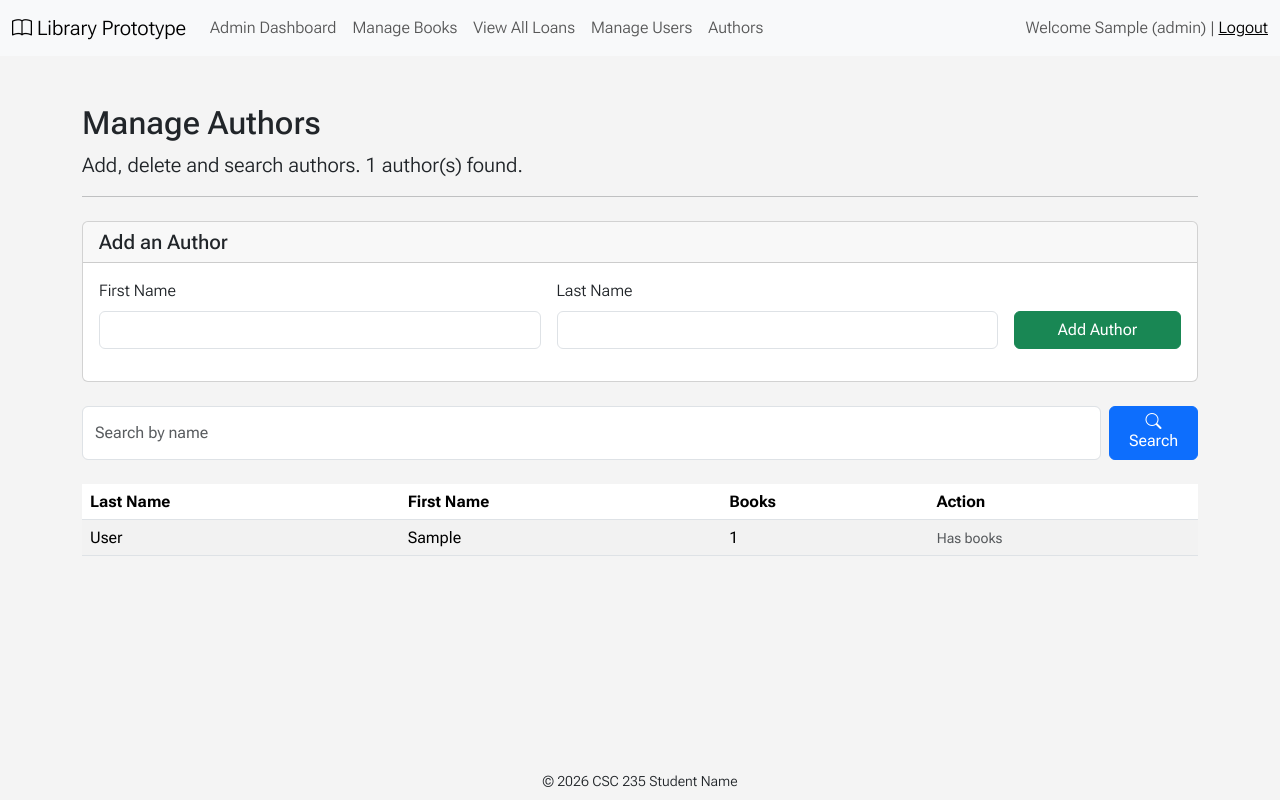
After one commit to OnTheFlyCoding/libraryApp, a PHP site: page /admin/authors.php in a window 1280 px wide. The commit adds this page. Run offline with PHP 8.4, Linux system fonts and the light colour scheme; the visitor is signed in with stand-in values (Sample User, id 1); tables that the repository leaves empty or names only in its code hold one stand-in row (values such as "Sample post").

Commit message:
Add/delete authors
From Gio & Jael

Co-Authored-By: Mookes-97 <317640086+Mookes-97@users.noreply.github.com>
Co-Authored-By: OnTheFlyCoding <149005453+OnTheFlyCoding@users.noreply.github.com>
Co-Authored-By: Copilot <198982749+Copilot@users.noreply.github.com>

```diff
--- /dev/null
+++ b/admin/authors.php
@@ -0,0 +1,204 @@
+<?php
+/**
+ * Manage Authors (Administrators)
+ * Add an author, delete an author, and search authors by name.
+ * New authors then show up in the Author dropdown on admin/books.php.
+ */
+error_reporting(E_ALL);
+ini_set('display_errors', 0); // Set to 1 while debugging
+
+/* session.php = session + login check + $db_connection */
+include_once (realpath(dirname(__FILE__, 2) . '/php/session.php'));
+
+/* Only admins (role 1) can see this page; everyone else is sent to logout */
+include_once (ROOT_SRC_PATH . '/check_admin.php');
+
+$page_name = "adminAuthors";
+$message   = ''; // green box when something worked
+$error     = ''; // red box when something went wrong
+
+/* Each form has a hidden input name="action" ("add" or "delete") so we know which one was sent. */
+$action = $_POST['action'] ?? '';
+
+/* ------------------------------------------------------------------
+   1. ADD AN AUTHOR
+   Only one table is involved (Authors), so no transaction is needed.
+   We check for the same first + last name first, so the dropdown
+   on the books page doesn't end up with the same author twice.
+   ------------------------------------------------------------------ */
+if ($action === 'add') {
+    $first = trim($_POST['first_name'] ?? '');
+    $last  = trim($_POST['last_name'] ?? '');
+
+    // Does an author with this exact name already exist? (fetch() is true if a row was found)
+    $check = $db_connection->prepare("SELECT author_id FROM Authors WHERE first_name = ? AND last_name = ?");
+    $check->bind_param("ss", $first, $last);
+    $check->execute();
+    $exists = $check->fetch();
+    $check->close();
+
+    if ($first === '' || $last === '') {
+        $error = 'First and last name are required.';
+    } elseif ($exists) {
+        $error = htmlspecialchars("$first $last") . ' is already in the list.';
+    } else {
+        $insert = $db_connection->prepare("INSERT INTO Authors (first_name, last_name) VALUES (?, ?)");
+        $insert->bind_param("ss", $first, $last);
+        $insert->execute();
+        $insert->close();
+        $message = 'Added ' . htmlspecialchars("$first $last") . '.';
+    }
+}
+
+/* ------------------------------------------------------------------
+   2. DELETE AN AUTHOR
+   Not allowed while any book is linked to them (in BookAuthors),
+   or those books would lose their author. Delete or change the books first.
+   ------------------------------------------------------------------ */
+if ($action === 'delete') {
+    $author_id = (int) ($_POST['author_id'] ?? 0);
+
+    // How many books is this author linked to?
+    $check = $db_connection->prepare("SELECT COUNT(*) FROM BookAuthors WHERE author_id = ?");
+    $check->bind_param("i", $author_id);
+    $check->execute();
+    $check->bind_result($book_count);
+    $check->fetch();
+    $check->close();
+
+    if ($book_count > 0) {
+        $error = 'This author still has books. Delete their books first.';
+    } else {
+        $delete = $db_connection->prepare("DELETE FROM Authors WHERE author_id = ?");
+        $delete->bind_param("i", $author_id);
+        $delete->execute();
+        // affected_rows = 1 if it was deleted, 0 if it was already gone
+        $message = $delete->affected_rows > 0 ? 'Author deleted.' : '';
+        $delete->close();
+    }
+}
+
+/* SEARCH: $_GET reads the search from the URL, e.g. authors.php?search=king */
+$search = trim($_GET['search'] ?? '');
+$like   = "%" . $search . "%"; // % = wildcard, so "orw" matches "Orwell"
+
+/* ------------------------------------------------------------------
+   3. GET AUTHORS (matching the search), with how many books each one has
+   LEFT JOIN keeps authors with no books (they show 0).
+   COUNT(ba.book_id) counts only real links, so those authors get 0, not 1.
+   ------------------------------------------------------------------ */
+$stmt = $db_connection->prepare("
+    SELECT a.author_id, a.first_name, a.last_name, COUNT(ba.book_id) AS book_count
+    FROM Authors a
+    LEFT JOIN BookAuthors ba ON a.author_id = ba.author_id
+    WHERE CONCAT(a.first_name, ' ', a.last_name) LIKE ?
+    GROUP BY a.author_id
+    ORDER BY a.last_name, a.first_name");
+$stmt->bind_param("s", $like);
+$stmt->execute();
+$authors = $stmt->get_result()->fetch_all(MYSQLI_ASSOC);
+$stmt->close();
+
+$db_connection->close();
+
+/* ------------------------------------------------------------------
+   4. PAGINATION: 10 authors per page (same code as the books pages).
+   ------------------------------------------------------------------ */
+$per_page        = 10;
+$total_pages     = max(1, (int) ceil(count($authors) / $per_page));
+$page            = min(max(1, (int) ($_GET['page'] ?? 1)), $total_pages);
+$authors_on_page = array_slice($authors, ($page - 1) * $per_page, $per_page);
+?>
+<!doctype html>
+<html lang="en">
+  <head>
+    <?php include_once (ROOT_PATH . '/include/head.php'); // loads meta tags, fonts and Bootstrap CSS ?>
+    <title>Manage Authors - Library Prototype</title>
+  </head>
+  <body class="<?= $page_name ?>">
+    <?php include_once (ROOT_PATH . '/include/header.php'); ?>
+
+    <main id="main" class="container pb-5">
+      <h1 class="h2">Manage Authors</h1>
+      <p class="lead">Add, delete and search authors. <?= count($authors) ?> author(s) found.</p>
+      <hr class="mb-4">
+
+      <?php if ($message): ?>
+        <div class="alert alert-success" role="alert"><?= $message ?></div>
+      <?php endif; ?>
+      <?php if ($error): ?>
+        <div class="alert alert-danger" role="alert"><?= $error ?></div>
+      <?php endif; ?>
+
+      <?php /* Add form: only 2 fields, so it's always shown (no collapse needed) */ ?>
+      <div class="card mb-4">
+        <div class="card-header"><h2 class="h5 mb-0">Add an Author</h2></div>
+        <div class="card-body">
+          <form method="post" class="row g-3">
+            <input type="hidden" name="action" value="add">
+            <div class="col-md-5">
+              <label for="first_name" class="form-label">First Name</label>
+              <input type="text" id="first_name" name="first_name" class="form-control" required>
+            </div>
+            <div class="col-md-5">
+              <label for="last_name" class="form-label">Last Name</label>
+              <input type="text" id="last_name" name="last_name" class="form-control" required>
+            </div>
+            <div class="col-md-2 d-flex align-items-end">
+              <button type="submit" class="btn btn-success w-100">Add Author</button>
+            </div>
+          </form>
+        </div>
+      </div>
+
+      <?php /* Search form: method="get" reloads this page with ?search=... in the URL */ ?>
+      <form method="get" class="d-flex gap-2 mb-4">
+        <label for="search" class="visually-hidden">Search authors</label>
+        <input type="text" id="search" name="search" class="form-control" placeholder="Search by name"
+               value="<?= htmlspecialchars($search) ?>">
+        <button type="submit" class="btn btn-primary"><i class="bi bi-search" aria-hidden="true"></i> Search</button>
+        <?php if ($search !== ''): // only show "Clear" while searching ?>
+          <a href="authors.php" class="btn btn-outline-secondary">Clear</a>
+        <?php endif; ?>
+      </form>
+
+      <table class="table table-striped table-hover align-middle">
+        <?php /* scope="col" tells screen readers each header names the column below it */ ?>
+        <thead>
+          <tr><th scope="col">Last Name</th><th scope="col">First Name</th><th scope="col">Books</th><th scope="col">Action</th></tr>
+        </thead>
+        <tbody>
+          <?php foreach ($authors_on_page as $a): // only this page's authors ?>
+            <tr>
+              <td><?= htmlspecialchars($a['last_name']) ?></td>
+              <td><?= htmlspecialchars($a['first_name']) ?></td>
+              <td><?= (int) $a['book_count'] ?></td>
+              <td>
+                <?php if ($a['book_count'] > 0): // section 2 refuses these too; this just explains the missing button ?>
+                  <span class="small text-muted">Has books</span>
+                <?php else: ?>
+                  <?php /* confirm() shows an "Are you sure?" pop-up; Cancel stops the form from sending */ ?>
+                  <form method="post" onsubmit="return confirm('Delete this author?');">
+                    <input type="hidden" name="action" value="delete">
+                    <input type="hidden" name="author_id" value="<?= (int) $a['author_id'] ?>">
+                    <button type="submit" class="btn btn-sm btn-outline-danger">Delete</button>
+                  </form>
+                <?php endif; ?>
+              </td>
+            </tr>
+          <?php endforeach; ?>
+
+          <?php if (empty($authors)): // nothing matches the search, or no authors yet ?>
+            <tr><td colspan="4" class="text-center">
+              <?= $search !== '' ? 'No authors match "' . htmlspecialchars($search) . '".' : 'No authors yet.' ?>
+            </td></tr>
+          <?php endif; ?>
+        </tbody>
+      </table>
+
+      <?php include_once (ROOT_PATH . '/include/pagination.php'); // Previous / 1 2 3 / Next bar ?>
+    </main>
+
+    <?php include_once (ROOT_PATH . '/include/footer.php'); ?>
+  </body>
+</html>
--- a/include/header.php
+++ b/include/header.php
@@ -54,6 +54,7 @@ function nav_link($url, $text) {
             nav_link($dir . 'books.php', 'Manage Books');
             nav_link($dir . 'loans.php', 'View All Loans');
             nav_link($dir . 'users.php', 'Manage Users');
+            nav_link($dir . 'authors.php', 'Authors');
           }
         ?>
 
```
